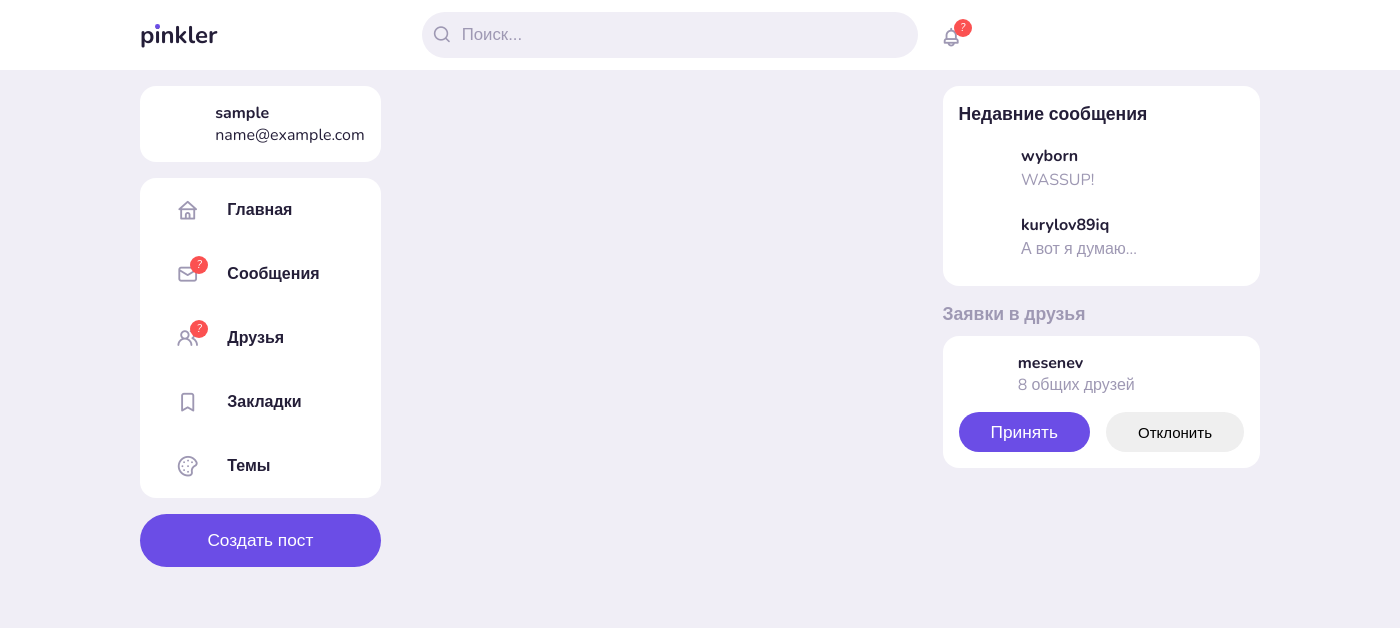
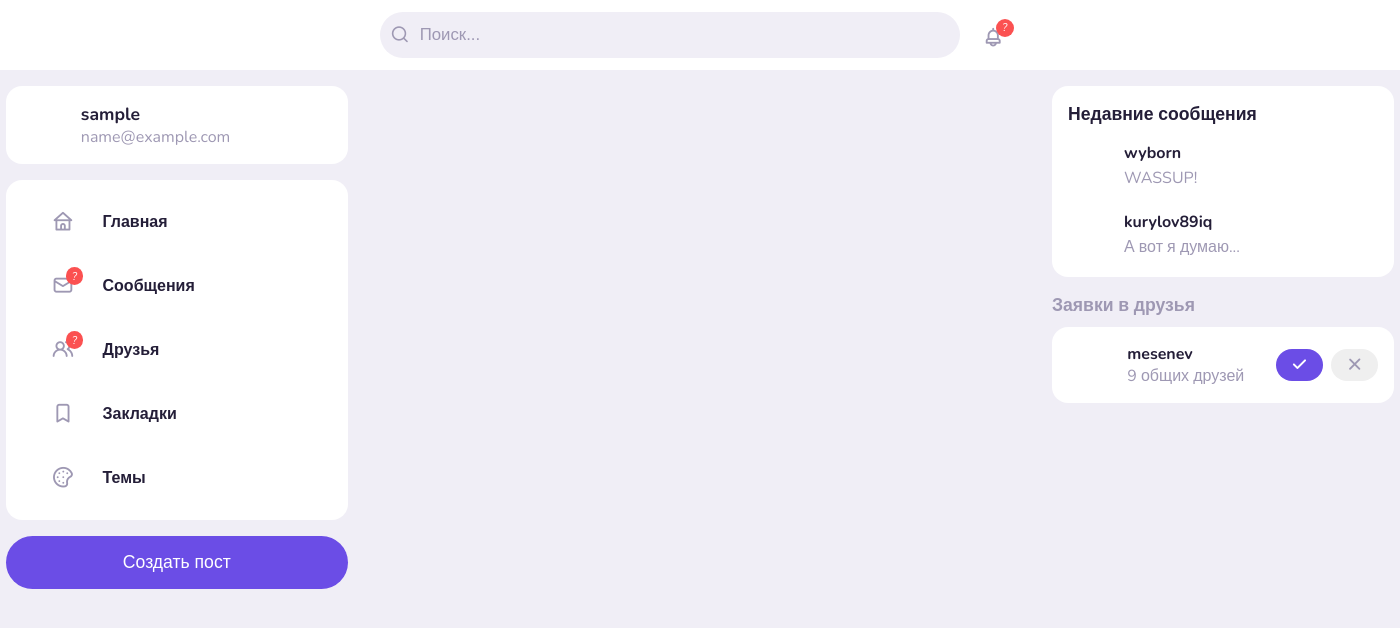
Before and after one commit to AlexMarchu/Pinkler, a Django app: page /feed/ in a window 1400 px wide. Shown: the top 628 px of the page. Run offline with Django 5.2, Linux system fonts and the light colour scheme; the visitor is signed in with stand-in values (Sample User, id 1); data that the repository does not hold is empty.

Commit message:
redesign scale mechanic

```diff
--- a/static/css/core.css
+++ b/static/css/core.css
@@ -40,19 +40,10 @@ body {
 
 /* =============== General styles ============== */
 .grid-container {
-    width: 80%;
     margin: 0 auto;
     display: grid;
-    grid-template-columns: 19vw auto 19vw;
+    grid-template-columns: auto 40rem auto;
     position: relative;
-}
-
-.left {
-    justify-self: left;
-}
-
-.right {
-    justify-self: end;
 }
 
 img {
@@ -66,6 +57,13 @@ img {
     overflow: hidden;
 }
 
+.chats {
+    display: flex;
+    flex-direction: column;
+    background: var(--color-white);
+    border-radius: var(--card-border-radius);
+}
+
 .chat-item {
     cursor: pointer;
     display: flex;
@@ -75,14 +73,6 @@ img {
     border-radius: 0.7rem;
     padding: 0.6rem 0.2rem;
     transition: all 200ms ease;
-}
-
-.chats, .right .chats {
-    display: flex;
-    flex-direction: column;
-    background: var(--color-white);
-    border-radius: var(--card-border-radius);
-    padding: var(--card-padding);
 }
 
 .chats .chat-item h4 {
@@ -112,17 +102,13 @@ img {
 }
 
 .btn-primary {
-    font-size: 1.08rem;
+    font-size: 1.1rem;
     background: var(--color-primary);
     color: var(--color-white);
 }
 
 .text-muted {
     color: var(--color-grey);
-}
-
-.text-semibold {
-    font-size: 600;
 }
 
 .uil {
@@ -183,6 +169,7 @@ img {
 }
 
 .upper-panel .middle-bar {
+    width: 100%;
     display: flex;
 }
 
@@ -224,6 +211,8 @@ main .grid-container {
 
 /* =============== Left ============== */
 .left {
+    justify-self: right;
+    width: 21.4rem;
     height: max-content;
     position: sticky;
     top: 5.4rem;
@@ -239,11 +228,23 @@ main .grid-container {
     width: 100%;
 }
 
+.left .profile-card h4 {
+    font-size: 1.1rem;
+}
+
+.left .profile-card .handle p {
+    max-width: 15.6rem;
+    white-space: nowrap;
+    overflow: hidden;
+    text-overflow: ellipsis;
+}
+
 /* =============== Sidebar ============== */
 .left .sidebar {
     margin-top: 1rem;
     background: var(--color-white);
     border-radius: var(--card-border-radius);
+    padding: 0.6rem;
 }
 
 .left .sidebar .sidebar-item {
@@ -251,8 +252,9 @@ main .grid-container {
     align-items: center;
     height: 4rem;
     cursor: pointer;
-    transition: all 300ms ease;
+    transition: all 200ms ease;
     position: relative;
+    border-radius: 0.7rem;
 }
 
 .left .sidebar .sidebar-item:hover, .upper-panel .nofitications-item:hover {
@@ -317,10 +319,20 @@ main .grid-container {
     padding: 0.7rem 0.32rem;
 }
 
+/* =============== Right ============== */
+.right {
+    justify-self: left;
+    width: 21.4rem;
+}
+
 /* =============== Right chats styles ============== */
+.right .chats {
+    padding: 0.6rem;
+}
+
 .right .chats .heading {
     font-size: 1.1rem;
-    margin-bottom: 0.56rem;
+    margin: 0.4rem;
 }
 
 /* =============== Friend Requests ============== */
@@ -339,17 +351,38 @@ main .grid-container {
     padding: var(--card-padding);
     border-radius: var(--card-border-radius);
     margin-bottom: 0.7rem;
+    display: flex;
+    justify-content: space-between;
 }
 
 .right .friend-requests .request .info {
     display: flex;
     gap: 1rem;
-    margin-bottom: 1rem;
 }
 
 .right .friend-requests .request .actions {
     display: flex;
-    gap: 1rem;
+    align-items: center;
+    gap: 0.5rem;
+}
+
+.right .friend-requests .request .actions .btn {
+    box-sizing: content-box;
+    display: flex;
+    align-items: center;
+    justify-content: center;
+    padding: 0.2rem 0.5rem;
+}
+
+.right .friend-requests .request .actions .btn-primary i {
+    color: var(--color-white);
+}
+
+.right .friend-requests .request .handle p {
+    max-width: 8.4rem;
+    white-space: nowrap;
+    overflow: hidden;
+    text-overflow: ellipsis;
 }
 
 /* =============== Theme Customization ============== */
@@ -369,7 +402,7 @@ main .grid-container {
 
 .customize-theme .card {
     background: var(--color-white);
-    padding: 3rem;
+    padding: 1.6rem 3rem;
     width: 50%;
     border-radius: var(--card-border-radius);
     box-shadow: 0 0 1rem var(--color-primary);
--- a/static/scripts/index.js
+++ b/static/scripts/core.js
@@ -1,4 +1,4 @@
-const theme = document.querySelector('#theme-button');
+const themeButton = document.querySelector('#theme-button');
 const themeModal = document.querySelector('.customize-theme');
 const fontSize = document.querySelectorAll('.choose-size span');
 const colorPalette = document.querySelectorAll('.choose-color span');
@@ -6,7 +6,7 @@ const Bg1 = document.querySelector('.bg-1');
 const Bg2 = document.querySelector('.bg-2');
 const Bg3 = document.querySelector('.bg-3');
 
-var root = document.querySelector(':root');
+const root = document.querySelector(':root');
 
 document.addEventListener('DOMContentLoaded', () => {
     fetchThemePreferences()
@@ -15,12 +15,12 @@ document.addEventListener('DOMContentLoaded', () => {
         });
 });
 
-// Function for loading theme settings
+// Function for loading theme preference
 function fetchThemePreferences() {
-    return fetch('/accounts/get-theme-preference/')
+    return fetch('/accounts/get-theme-preferences/')
         .then(response => {
             if (!response.ok) {
-                throw new Error('Theme response was bad: ' + response.statusText);
+                throw new Error('Bad response: ' + response.statusText);
             }
             return response.json();
         })
@@ -71,7 +71,7 @@ function applyThemePreferences(data) {
     if (activeBg) {
         activeBg.classList.add('active');
     } else {
-        console.warn('No active background element found for theme:', theme);
+        console.error('No background active element found for theme: ' + theme);
     }
 }
 
@@ -86,7 +86,7 @@ function closeThemeModal(e) {
     }
 }
 
-theme.addEventListener('click', openThemeModal);
+themeButton.addEventListener('click', openThemeModal);
 themeModal.addEventListener('click', closeThemeModal);
 
 // Remove active class from spans or font size selectors
@@ -120,7 +120,7 @@ function sendThemePreferences() {
     const primaryColor = getComputedStyle(root).getPropertyValue('--primary-color-hue');
     const csrftoken = getCookie('csrftoken');
 
-    fetch('/accounts/save-theme-preference/', {
+    fetch('/accounts/save-theme-preferences/', {
         method: 'POST',
         headers: {
             'Content-Type': 'application/json',
--- a/templates/content_base.html
+++ b/templates/content_base.html
@@ -13,7 +13,7 @@
         <nav class="upper-panel">
             <div class="grid-container">
                 <!----------------- LOGO -------------------->
-                <h2 class="logo">pinkler<div id="point"></div></h2>
+                <div class="dummy"></div>
                 <!----------------- SEARCH INPUТ -------------------->
                 <div class="middle-bar">
                     <div class="search-input">
@@ -25,6 +25,7 @@
                         <span><i class="uil uil-bell"><small class="notification-count">?</small></i></span>
                     </a>
                 </div>
+                <div class="dummy"></div>
             </div>
         </nav>
         <!----------------- MAIN -------------------->
@@ -38,7 +39,7 @@
                         </div>
                         <div class="handle">
                             <h4>{{ user.username }}</h4>
-                            <p class="muted">{{ user.email }}</p>
+                            <p class="text-muted">{{ user.email }}</p>
                         </div>
                     </a>
                     <!----------------- SIDEBAR -------------------->
@@ -65,7 +66,7 @@
                         </a>
                     </div>
                     <!----------------- CREATE POST -------------------->
-                    <button class="btn btn-primary text-semibold">Создать пост</button>
+                    <button class="btn btn-primary">Создать пост</button>
                 </div>
 
                 <!----------------- MIDDLE -------------------->
@@ -111,12 +112,12 @@
                                 </div>
                                 <div class="handle">
                                     <h4>mesenev</h4>
-                                    <p class="text-muted">8 общих друзей</p>
+                                    <p class="text-muted">9 общих друзей</p>
                                 </div>
                             </div>
                             <div class="actions">
-                                <button class="btn btn-primary">Принять</button>
-                                <button class="btn">Отклонить</button>
+                                <button class="btn btn-primary"><i class="uil uil-check"></i></button>
+                                <button class="btn"><i class="uil uil-times"></i></button>
                             </div>
                         </div>
                     </div>
@@ -171,6 +172,6 @@
                 </div>
             </div>
         </div>
-        <script src="{% static 'scripts/index.js' %}"></script>
+        <script src="{% static 'scripts/core.js' %}"></script>
     </body>
 </html>
--- a/users/urls.py
+++ b/users/urls.py
@@ -7,6 +7,6 @@ urlpatterns = [
     path('register/', PinklerUserRegistrationView.as_view(), name='register'),
     path('login/', PinklerUserAuthenticationView.as_view(), name='login'),
     path('confirm_email/<uuid:token>/', EmailConfirmationView.as_view(), name='confirm_email'),
-    path('save-theme-preference/', save_theme_preference, name='save_theme_preference'),
-    path('get-theme-preference/', get_theme_preference, name='get_theme_preference'),
+    path('save-theme-preferences/', save_theme_preference, name='save_theme_preferences'),
+    path('get-theme-preferences/', get_theme_preference, name='get_theme_preferences'),
 ]
```
